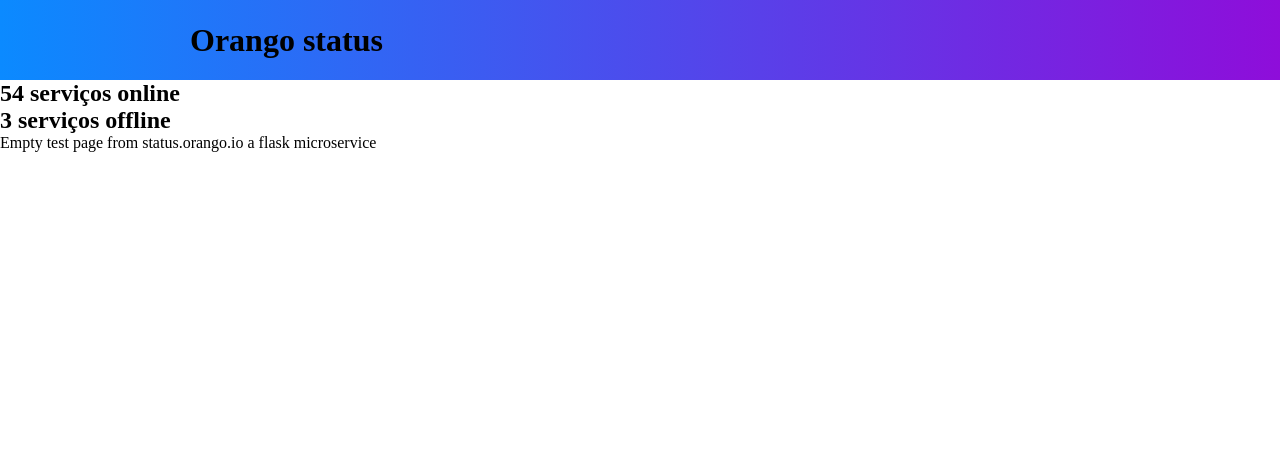
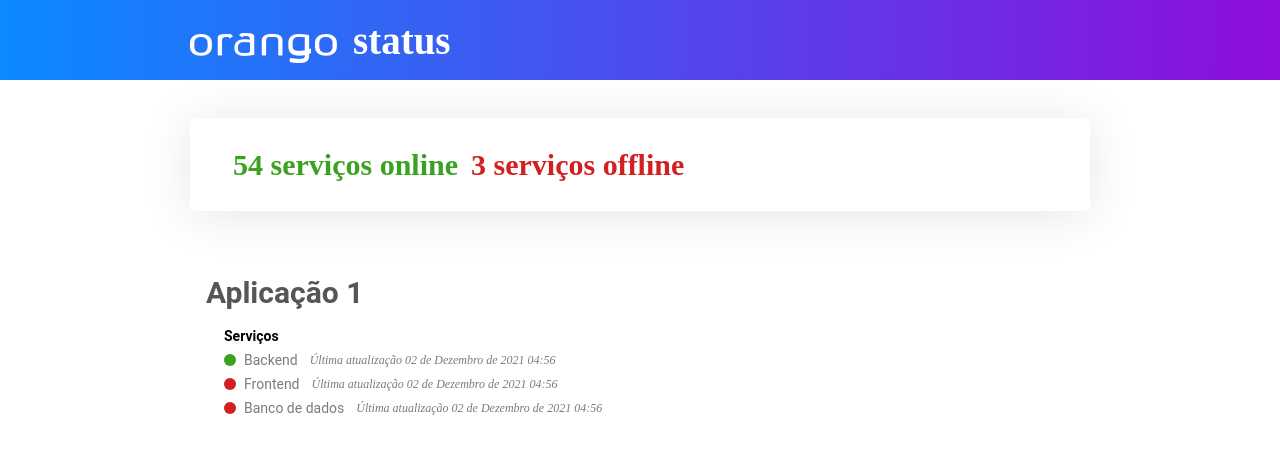
Before and after one commit to ORANGO-IO/status, a Flask app: page / in a window 1280 px wide. Shown: the top 454 px of the page. Run offline with Flask 2, Linux system fonts and the light colour scheme; style sheets or scripts are compiled from the project's sources.

Commit message:
update frontend

```diff
--- a/flaskapp/app/static/sass/main.scss
+++ b/flaskapp/app/static/sass/main.scss
@@ -14,10 +14,20 @@
   div {
     max-width: 900px;
     flex: 1;
+    display:flex;
+    align-items: end;
+
+    h1{
+      font-family: Kanit;
+      font-style: normal;
+      font-size: 39px;
+      color: #FFFFFF;
+      margin-left: 16px;
+    }
   }
 }
 
-header main {
+main {
   display: flex;
   align-items: center;
   justify-content: center;
@@ -29,6 +39,106 @@
     width: 100%;
   }
 
+  .aplication{
+    margin-bottom:32px;
+    margin-left: 32px;
+
+    h2{
+      font-family: Roboto;
+      font-style: normal;
+      font-weight: bold;
+      font-size: 30px;
+      line-height: 35px;
+      color: #565656;
+    }
+    div{
+
+      margin-top: 18px;
+      margin-left: 18px;
+
+      h3{
+        font-family: Roboto;
+        font-size: 14px;
+        margin-bottom: 8px;
+      }
+
+      ul{
+        list-style:none;
+        li a{
+          cursor: pointer;
+          display: flex;
+          margin-top: 8px;
+          align-items: center;
+
+          p,em,.detail{
+            color: #7B7B7B;
+
+          }
+
+          .detail{
+            opacity: 0;
+            transition:opacity 0.5s linear;
+            font-family: Roboto;
+            font-size: 10px;
+            font-weight: bold;
+            margin-left: 16px;
+          }
+
+          p{
+            font-family: Roboto;
+            margin-right: 12px;
+            font-size: 14px;
+
+          }
+
+          em{
+            font-style: italic;
+            font-size: 12px;
+
+          }
+
+          span{
+            width: 12px;
+            height: 12px;
+            border-radius:100%;
+            margin-right: 8px;
+            display: flex;
+            align-items: center;
+            justify-content: center;
+
+            &.on{
+              background:linear-gradient(0deg, #3BA221, #3BA221), #3BA221;
+
+              ::before{
+                position: absolute;
+                background-color: linear-gradient(180deg, rgba(255, 255, 255, 0.12) 0%, rgba(255, 255, 255, 0) 53.95%), radial-gradient(65.29% 62.86% at 48.57% 48.57%, rgba(255, 255, 255, 0.19) 0%, rgba(255, 255, 255, 0) 100%);
+
+              }}
+
+            &.off{
+
+              background: linear-gradient(0deg, #D22020, #D22020), #D22020;
+
+              ::before{
+                position: absolute;
+                background-color: linear-gradient(180deg, rgba(255, 255, 255, 0.12) 0%, rgba(255, 255, 255, 0) 53.95%), radial-gradient(65.29% 62.86% at 48.57% 48.57%, rgba(255, 255, 255, 0.19) 0%, rgba(255, 255, 255, 0) 100%);
+
+              }
+            }
+          }
+
+          &:hover{
+
+            .detail{
+              opacity: 1;
+            }
+          }
+        }
+
+      }
+    }
+  }
+
   .show_services {
     height: 93px;
     background: #ffffff;
@@ -37,6 +147,7 @@
     display: flex;
     align-items: center;
     padding: 0 43px;
+    margin-bottom: 64px;
 
     h2 {
       margin-right: 13px;
--- a/flaskapp/app/templates/status.html
+++ b/flaskapp/app/templates/status.html
@@ -1,16 +1,20 @@
 <!DOCTYPE html>
 <html lang="en">
   <head>
-    <meta charset="utf-8">
-    <meta name="viewport" content="width=device-width, initial-scale=1">
+    <meta charset="utf-8" />
+    <meta name="viewport" content="width=device-width, initial-scale=1" />
     <title>Hello HTML Templates</title>
-    <link rel="stylesheet" href="{{ url_for('static', filename='css/main.css') }}">
+    <link
+      rel="stylesheet"
+      href="{{ url_for('static', filename='css/main.css') }}"
+    />
   </head>
   <body>
     <div>
       <header>
         <div>
-                <h1>Orango status</h1>
+            <img src="{{ url_for('static', filename='assets/logo.png') }}"/>
+          <h1>status</h1>
         </div>
       </header>
       <main class="">
@@ -18,8 +22,40 @@
           <h2 class="on">54 serviços <strong>online</strong></h2>
           <h2 class="off">3 serviços <strong>offline</strong></h2>
         </div>
+        <div class="aplication">
+          <h2>Aplicação 1</h2>
           <div>
-                Empty test page from status.orango.io a flask microservice
+            <h3>Serviços</h3>
+            <ul>
+              <li>
+                  <a>
+                      <span class="on"></span>
+                      <p>Backend</p>
+                      <em>Última atualização 02 de Dezembro de 2021 04:56</em>
+                      <p class="detail">Clique para mais detalhes</p>
+
+                  </a>
+              </li>
+              <li>
+                  <a>
+                      <span class="off"></span>
+                      <p>Frontend</p>
+                      <em>Última atualização 02 de Dezembro de 2021 04:56</em>
+                      <p class="detail">Clique para mais detalhes</p>
+
+                  </a>
+              </li>
+              <li>
+                  <a>
+                      <span class="off"></span>
+                      <p>Banco de dados</p>
+                      <em>Última atualização 02 de Dezembro de 2021 04:56</em>
+                      <p class="detail">Clique para mais detalhes</p>
+
+                  </a>
+              </li>
+            </ul>
+          </div>
         </div>
       </main>
     </div>
```
Also changed, not shown: flaskapp/app/static/assets/logo.png (added). Lines whose indentation alone changed are shown as unchanged.
